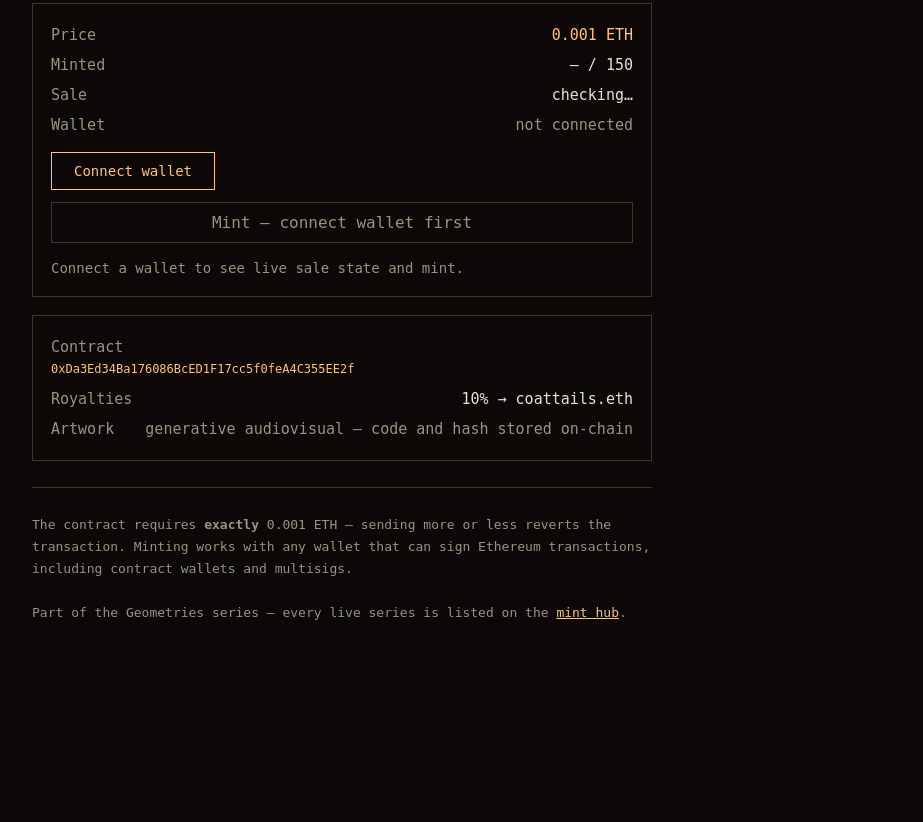
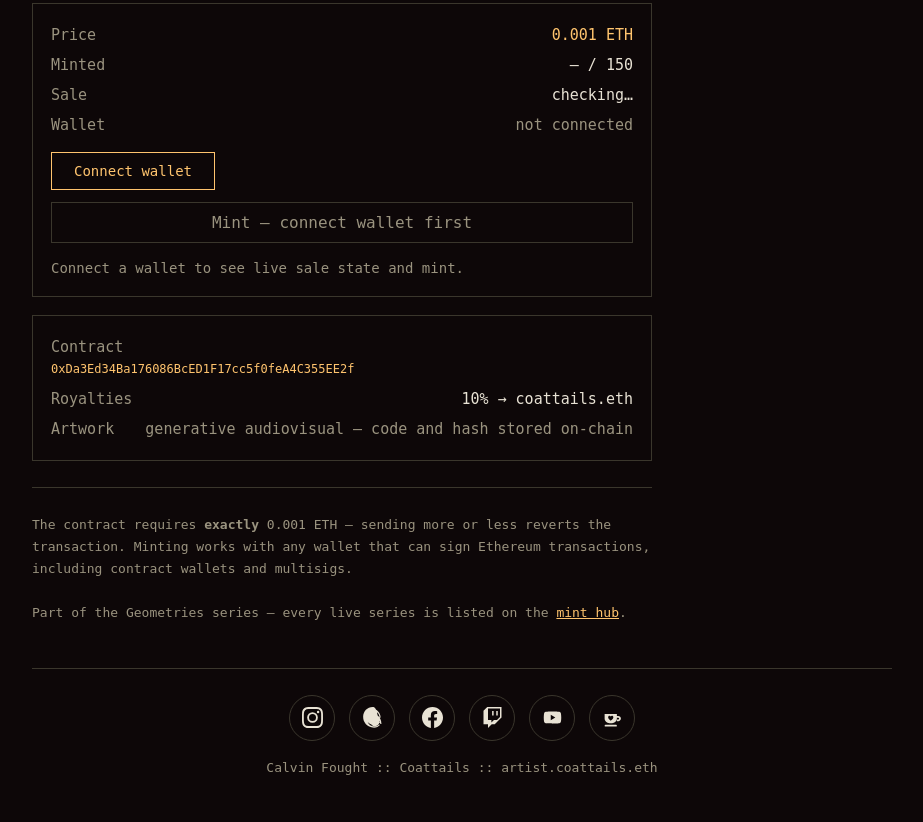
Before and after one commit to coattails-droid/tonal-geometries-mint-page, a plain HTML site: page index.html in a window 1280 px wide. Shown: the part 998-1820 px from the top of the page, without its empty margins (178-1101 px from the left). Before the commit the page ends 1699 px from the top, so only its background shows below. Drawn offline with Linux system fonts and the light colour scheme.

Commit message:
Add index.html via Muse

```diff
--- a/index.html
+++ b/index.html
@@ -105,6 +105,12 @@
   #status a { color: var(--accent); }
   .fine { color: var(--muted); font-size: 13px; line-height: 1.7; max-width: 620px; }
   .fine a { color: var(--accent); }
+  footer { max-width: 860px; margin: 44px auto 0; border-top: 1px solid var(--line); padding: 26px 20px 40px; text-align: center; }
+  .socials { display: flex; justify-content: center; gap: 14px; margin-bottom: 16px; }
+  .socials a { display: inline-flex; align-items: center; justify-content: center; width: 46px; height: 46px; border: 1px solid var(--line); border-radius: 50%; color: var(--ink); }
+  .socials a:hover { border-color: var(--accent); color: var(--accent); }
+  .socials svg { width: 21px; height: 21px; fill: currentColor; }
+  footer .fine { max-width: none; }
   .addr { font-size: 12px; color: var(--accent); word-break: break-all; }
   hr { border: none; border-top: 1px solid var(--line); margin: 26px 0; max-width: 620px; }
   /* ---------- theme toggle (guide v1.1) ---------- */
@@ -183,6 +189,15 @@
     <a href="https://mint.coattails.eth.limo/">mint hub</a>.
   </p>
 </main>
+<footer>
+  <div class="socials">
+    <a href="https://www.instagram.com/coatalisart/" aria-label="Instagram" title="Instagram"><svg viewBox="0 0 24 24" aria-hidden="true"><path d="M12 2.2c3.2 0 3.6 0 4.9.1 3.3.1 4.8 1.7 4.9 4.9.1 1.3.1 1.6.1 4.8s0 3.6-.1 4.8c-.1 3.2-1.7 4.8-4.9 4.9-1.3.1-1.6.1-4.9.1s-3.6 0-4.9-.1c-3.3-.1-4.8-1.7-4.9-4.9-.1-1.3-.1-1.6-.1-4.8s0-3.6.1-4.8C2.4 4 4 2.4 7.2 2.3c1.2-.1 1.6-.1 4.8-.1zM12 0C8.7 0 8.3 0 7 .1 2.7.3.3 2.7.1 7 0 8.3 0 8.7 0 12s0 3.7.1 5c.2 4.3 2.6 6.7 6.9 6.9 1.3.1 1.7.1 5 .1s3.7 0 5-.1c4.3-.2 6.7-2.6 6.9-6.9.1-1.3.1-1.7.1-5s0-3.7-.1-5C23.7 2.7 21.3.3 17 .1 15.7 0 15.3 0 12 0zm0 5.9A6.1 6.1 0 1 0 18.1 12 6.1 6.1 0 0 0 12 5.9zm0 10.1A4 4 0 1 1 16 12a4 4 0 0 1-4 4zm6.4-11.8a1.4 1.4 0 1 1-1.4 1.4 1.4 1.4 0 0 1 1.4-1.4z"/></svg></a>
+    <a href="https://www.threads.net/@coatails47" aria-label="Threads" title="Threads"><svg viewBox="0 0 24 24" aria-hidden="true"><path d="M12.2 0C6.1.1 1.4 4.9 1.3 11.1 1.2 17.5 5.8 22.3 12 23.5c.5 0 1 .1 1.5.1 3.1 0 5.4-1.2 7-3.1-.3-.2-.6-.3-.9-.4-1.4 1.5-3.3 2.3-5.6 2.2-4.6-.2-8-3.8-8.2-8.6C4.6 7.9 8 4.3 12.3 4.2c2.2 0 4.1.8 5.5 2.4 1.4 1.5 2.2 3.6 2.3 6l1.2-.5c-.1-2.8-1.1-5.2-2.8-7C16.8 3.4 14.7 2.4 12.2 2.4 7.7 2.5 4.2 6.3 4.3 11.2c.1 5.1 3.7 8.9 8.5 9 2.7.1 5-.8 6.8-2.5.9.3 1.7.7 2.4 1.3.1-.2.2-.4.3-.7-.8-.6-1.7-1.1-2.7-1.5.1-.6.2-1.2.2-1.9 0-.4 0-.8-.1-1.2l-1.3.5c.1.5.1 1 .1 1.5 0 2.6-1.4 4.2-3.5 4.2-1 0-1.9-.4-2.5-1.1-.6-.7-.9-1.6-.8-2.6.1-2 1.6-3.4 3.6-3.4.7 0 1.4.1 2 .4l.4-1.3c-.8-.3-1.7-.5-2.6-.5-3.1.1-5.3 2.3-5.4 5.3-.1 1.5.4 2.8 1.4 3.8 1 1 2.3 1.5 3.8 1.5 3-.1 5.1-2.3 5.2-5.6v-.6c.5 1 .8 2.2.8 3.5h1.3c-.1-4.5-1.6-7.8-4.3-9.7C16.4 1 14.4 0 12.2 0z"/></svg></a>
+    <a href="https://www.facebook.com/calvinfought/" aria-label="Facebook" title="Facebook"><svg viewBox="0 0 24 24" aria-hidden="true"><path d="M24 12.07C24 5.4 18.63 0 12 0S0 5.4 0 12.07C0 18.1 4.39 23.09 10.13 24v-8.44H7.08v-3.49h3.04V9.41c0-3.02 1.8-4.7 4.54-4.7 1.31 0 2.68.24 2.68.24v2.97h-1.5c-1.5 0-1.96.93-1.96 1.89v2.26h3.32l-.53 3.49h-2.8V24C19.62 23.1 24 18.1 24 12.07z"/></svg></a>
+  <a href="https://www.twitch.tv/coattails_47" aria-label="Twitch" title="Twitch"><svg viewBox="0 0 24 24" aria-hidden="true"><path d="M11.571 4.714h1.715v5.143H11.57zm4.715 0H18v5.143h-1.714zM6 0L1.714 4.286v15.428h5.143V24l4.286-4.286h3.428L22.286 12V0zm14.571 11.429l-3.428 3.428h-3.429l-3 3v-3H6.857V1.714h13.714Z"/></svg></a><a href="https://www.youtube.com/@coattails47" aria-label="YouTube" title="YouTube"><svg viewBox="0 0 24 24" aria-hidden="true"><path fill-rule="evenodd" d="M21.58 7.19a2.5 2.5 0 0 0-1.76-1.77C18.25 5 12 5 12 5s-6.25 0-7.82.42A2.5 2.5 0 0 0 2.42 7.19 25.9 25.9 0 0 0 2 12a25.9 25.9 0 0 0 .42 4.81 2.5 2.5 0 0 0 1.76 1.77C5.75 19 12 19 12 19s6.25 0 7.82-.42a2.5 2.5 0 0 0 1.76-1.77A25.9 25.9 0 0 0 22 12a25.9 25.9 0 0 0-.42-4.81zM10 15.13V8.87L15.25 12z"/></svg></a>
+  <a href="https://ko-fi.com/coattails" aria-label="Ko-fi" title="Ko-fi"><svg viewBox="0 0 24 24" aria-hidden="true"><path fill-rule="evenodd" d="M3 8h14v5.2c0 3-2.5 5.3-5.5 5.3h-3C5.5 18.5 3 16.2 3 13.2V8zM17 10.2h1.6c1.7 0 3 1.3 3 3s-1.3 3-3 3H17v-2h1.6c.6 0 1-.4 1-1s-.4-1-1-1H17v-2zM10 15.8c-.3-.2-3-2.2-3-4 0-.9.7-1.7 1.6-1.7.6 0 1.1.3 1.4.8.3-.5.8-.8 1.4-.8.9 0 1.6.8 1.6 1.7 0 1.8-2.7 3.8-3 4zM4 20.4h12a1 1 0 0 1 0 2H4a1 1 0 0 1 0-2z"/></svg></a></div>
+  <div class="fine">Calvin Fought :: Coattails :: artist.coattails.eth</div>
+</footer>
 <script src="config.js"></script>
 <script src="mint.js"></script>
 <script>
```
